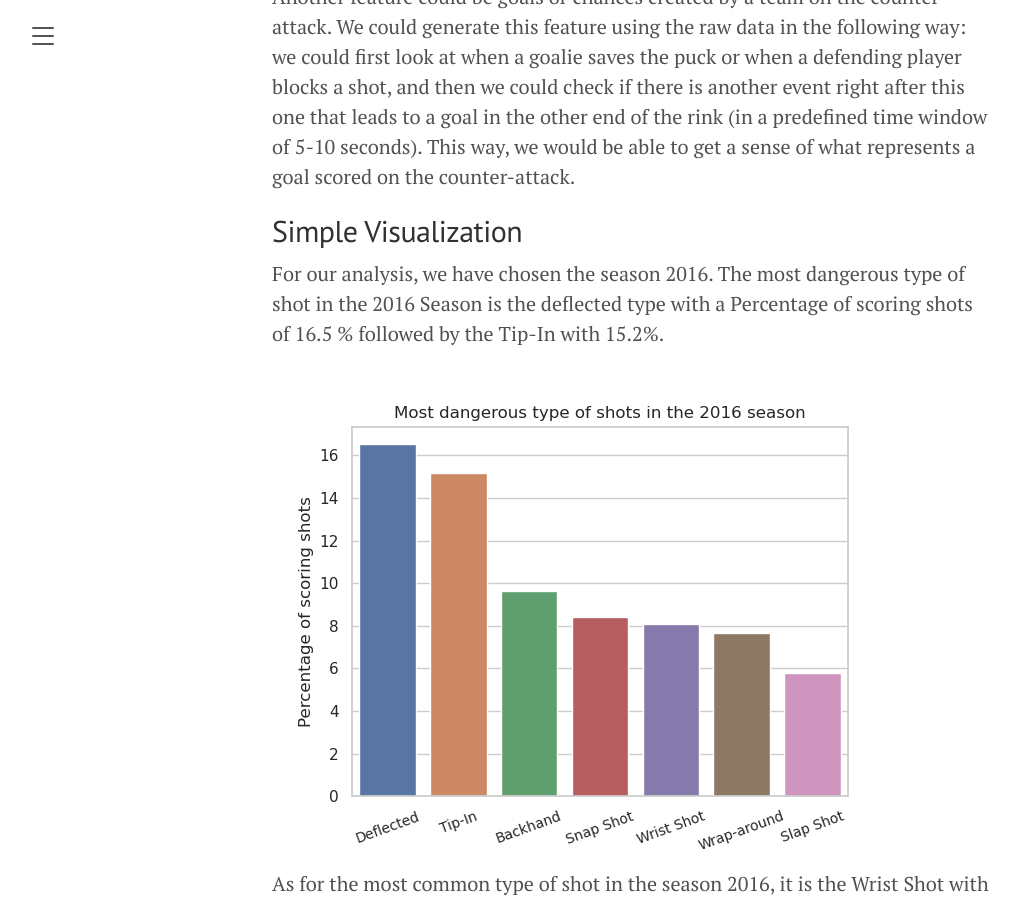
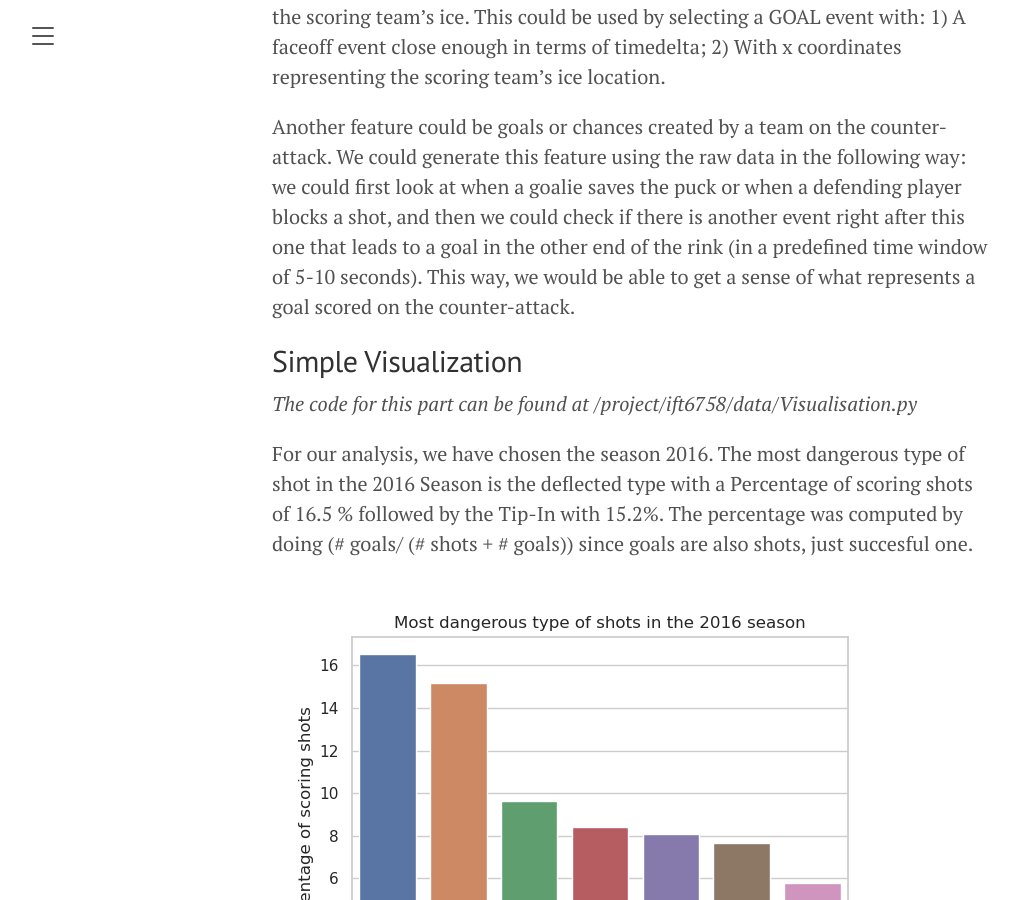
Before and after one commit to jaihon1/IFT6758-Project, a Jekyll site: the page built from blog/_posts/2021-09-28-milestone-1.md, in a window 1280 px wide and 900 px high, scrolled down 10654 px. Shown: the whole window, without its empty margins (8-1027 px from the left). Built offline with Jekyll 4.4.1, drawn with Linux system fonts in a browser that asks for light colours; some of the changed text lies outside the part shown.

Commit message:
Add path to code in blog

```diff
--- a/blog/_posts/2021-09-28-milestone-1.md
+++ b/blog/_posts/2021-09-28-milestone-1.md
@@ -41,6 +41,8 @@
 Also for the longest time, the most important stat for an NHL goalie was his Goals Against Average (“GAA”) which is simply the average number of goals let in per game. However, as the stats world developed GAA came to be seen as a better indicator of team performance than individual performance.
 
 ## Data Acquisition
+*The code for this part can be found at /project/ift6758/data/GamesInfo.py*
+
 The main objective here is to download hockey games through the NHL API, or simply load them if they have already been downloaded. For this purpose, we created a class called GamesInfo. Depending on the state of the local data files (whether the files have been downloaded or not), it will download or load all the games' information taken from the json files in a dictionary where the keys are the season and the values are lists of dictionaries containing the information of each game.
 
 In order to have a functional class, we will need the following libraries:
@@ -132,10 +134,13 @@
 
 
 ## Tidy Data
+*The code for this part can be found at /project/ift6758/data/driver.py and /project/ift6758/data/EventGenerator.py*
+
 Here is a head display of the dataframe generated by aggregating all relevant games for all seasons ranging from 2016 to 2020:
 ![Dataframe all seasons](/public/df_screenshot.png)
 
 ### Strength Feature
+
 Looking deeper into the API, we can observe that the *strength* feature is not always available. Only a *Goal* event has a property strength. In the future, there are a couple of ways we could associate the strength feature with the *Shot* or any other event.
 
 #### Option 1
@@ -181,9 +186,11 @@
 Another feature could be goals or chances created by a team on the counter-attack. We could generate this feature using the raw data in the following way: we could first look at when a goalie saves the puck or when a defending player blocks a shot, and then we could check if there is another event right after this one that leads to a goal in the other end of the rink (in a predefined time window of 5-10 seconds). This way, we would be able to get a sense of what represents a goal scored on the counter-attack.
 
 ## Simple Visualization
+*The code for this part can be found at /project/ift6758/data/Visualisation.py*
+
 For our analysis, we have chosen the season 2016. The most dangerous type of shot in the 2016 Season is the
 deflected type with a Percentage of scoring shots of 16.5 % followed by the Tip-In with
-15.2%.
+15.2%. The percentage was computed by doing (# goals/ (# shots + # goals)) since goals are also shots, just succesful one.
 
 ![img_2.png](/public/img_2.png)
 
@@ -226,6 +233,7 @@
 After 50 feets, it is sometimes the Deflected types, sometimes the backhand type, and sometimes the wrist-shots.
 
 ## Advanced Visualizations: Shot Maps
+*The code for this part can be found at /project/notebooks/Advanced Visualisation.ipynb*
 
 ### Plot
 {% include advanced_viz.html %}
```
Also changed, not shown: other parts of blog/_posts/2021-09-28-milestone-1.md (+1 -1 lines).
